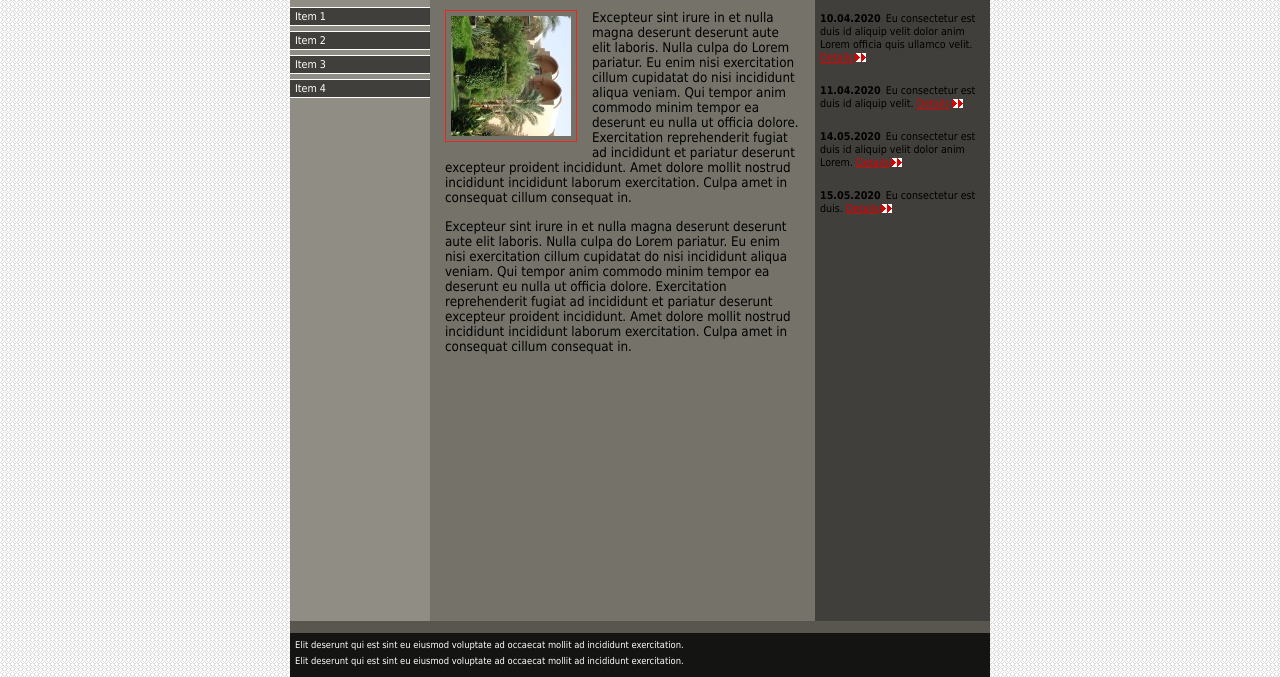
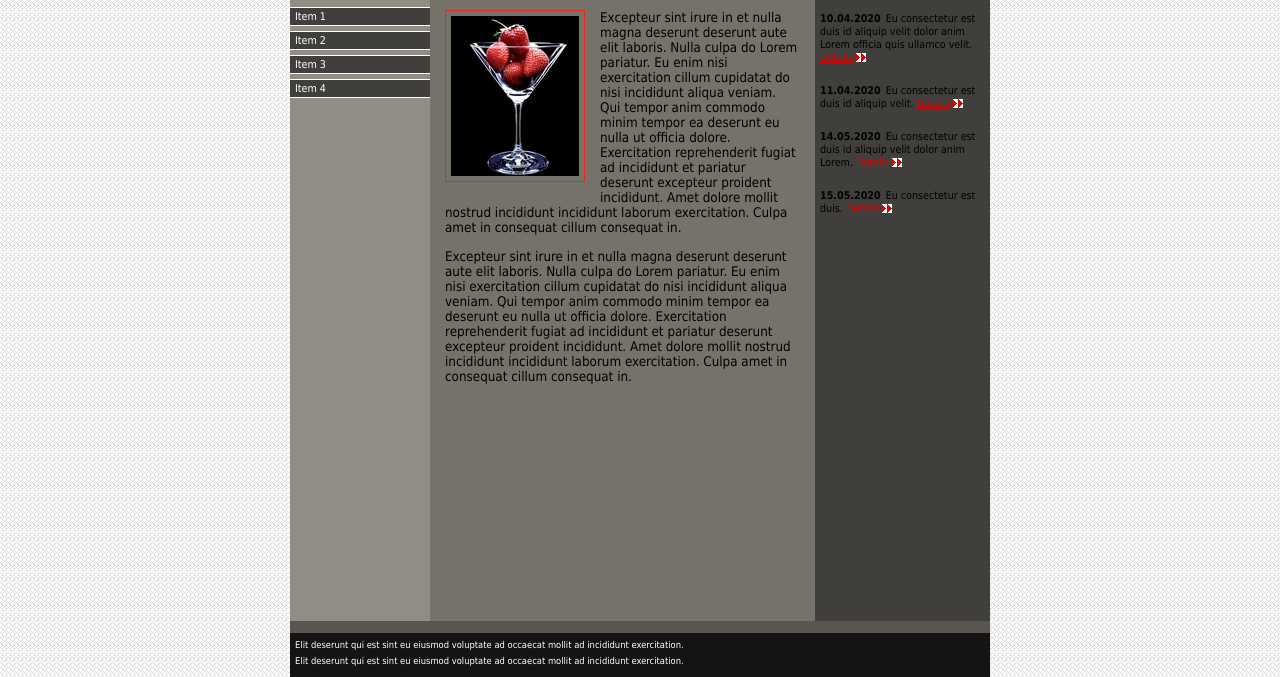
Before and after one commit to ilia-zara/homework-with-width700px, a plain HTML site: page src/index.html in a window 1280 px wide. Shown: the part 123-800 px from the top of the page. Drawn offline with Linux system fonts and the light colour scheme.

Commit message:
add picture

```diff
--- a/src/index.html
+++ b/src/index.html
@@ -24,7 +24,7 @@
         <p>
           <img
             class="picture"
-            src="../src/images/pic.jpg"
+            src="../src/images/bokal.jpg"
             alt="Important picture"
           />
         </p>
```
Also changed, not shown: src/images/bokal.jpg (added), src/images/mask.png (added).
